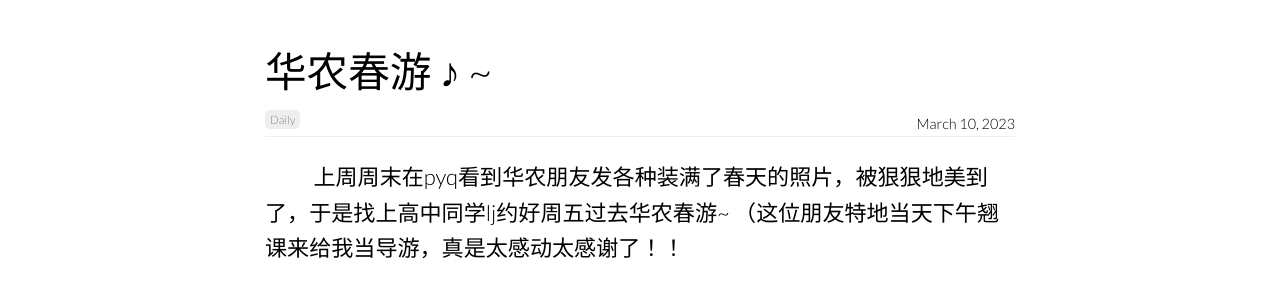
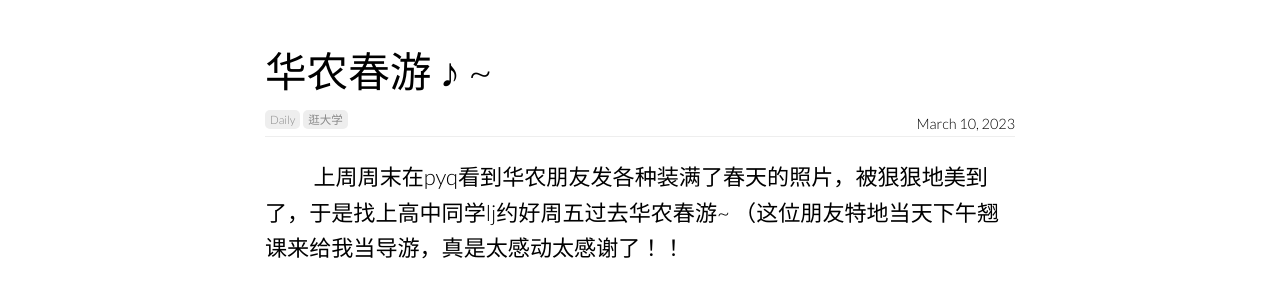
Before and after one commit to pandacase/pandacase.github.io, a Jekyll site: the page built from daily/index.html, in a window 1280 px wide and 900 px high, scrolled down 1362 px. Shown: the part 372-665 px from the top of the window. Built offline with Jekyll 4.4.1, drawn with Linux system fonts in a browser that asks for light colours; nearby versions of some CDN libraries; comment, search, counter and statistics services are not loaded; a style sheet for code colours, icons or effects is not loaded.

Commit message:
Update 2023-03-10-huanongchunyou.md

```diff
--- a/_posts/2023-03-10-huanongchunyou.md
+++ b/_posts/2023-03-10-huanongchunyou.md
@@ -4,6 +4,7 @@ date: 2023-03-10
 description: 本期背景图彩蛋：进校门后第一站就是这里——华农行政楼
 categories:
   - Daily
+  - 逛大学
 image: https://s1.ax1x.com/2023/03/24/ppBDqU0.jpg # 默认背景
 ---
 
```
